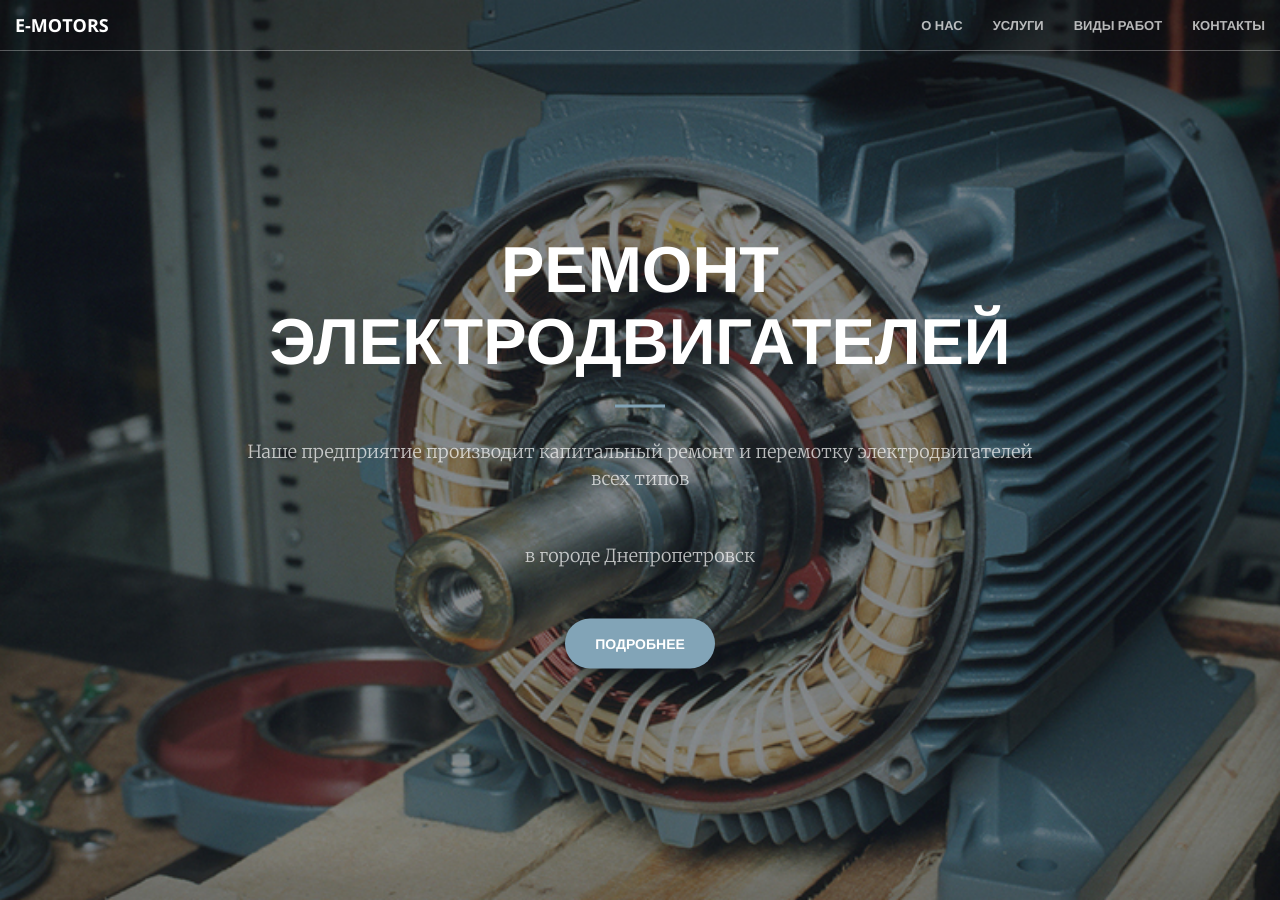
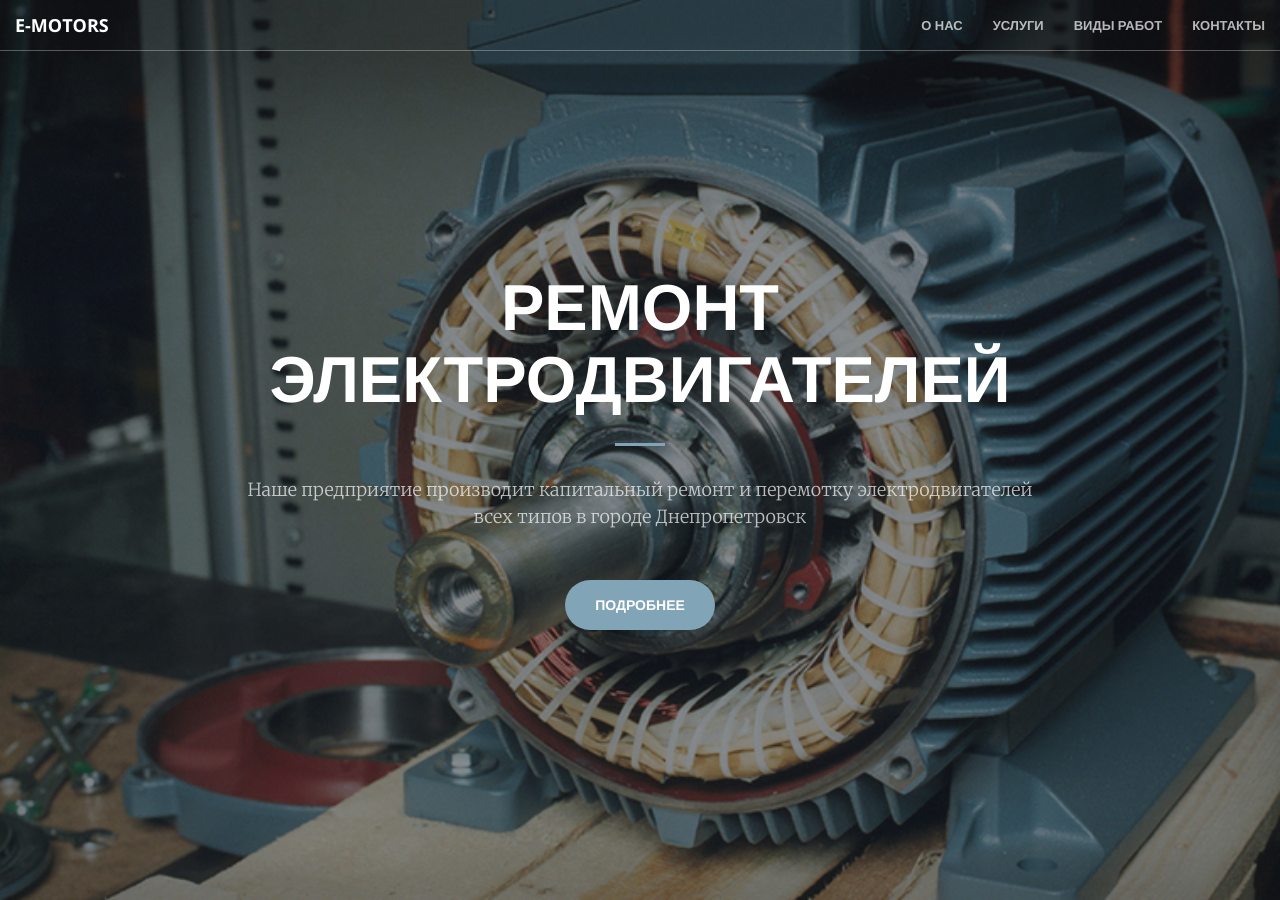
Before and after one commit to Magnum800/e-motors, a Jekyll site: the page built from index.html, in a window 1280 px wide and 900 px high. Built offline with Jekyll 4.4.1, drawn with Linux system fonts in a browser that asks for light colours.

```diff
--- a/_includes/header.html
+++ b/_includes/header.html
@@ -3,8 +3,8 @@
         <div class="header-content-inner">
             <h1>ремонт электродвигателей</h1>
             <hr>
-            <p>Наше предприятие производит капитальный ремонт и перемотку электродвигателей всех типов</p>
-            <p>в городе Днепропетровск</p>
+            <p>Наше предприятие производит капитальный ремонт и перемотку электродвигателей всех типов
+               в городе Днепропетровск</p>
             <a href="#about" class="btn btn-primary btn-xl page-scroll">подробнее</a>
         </div>
     </div>
```
